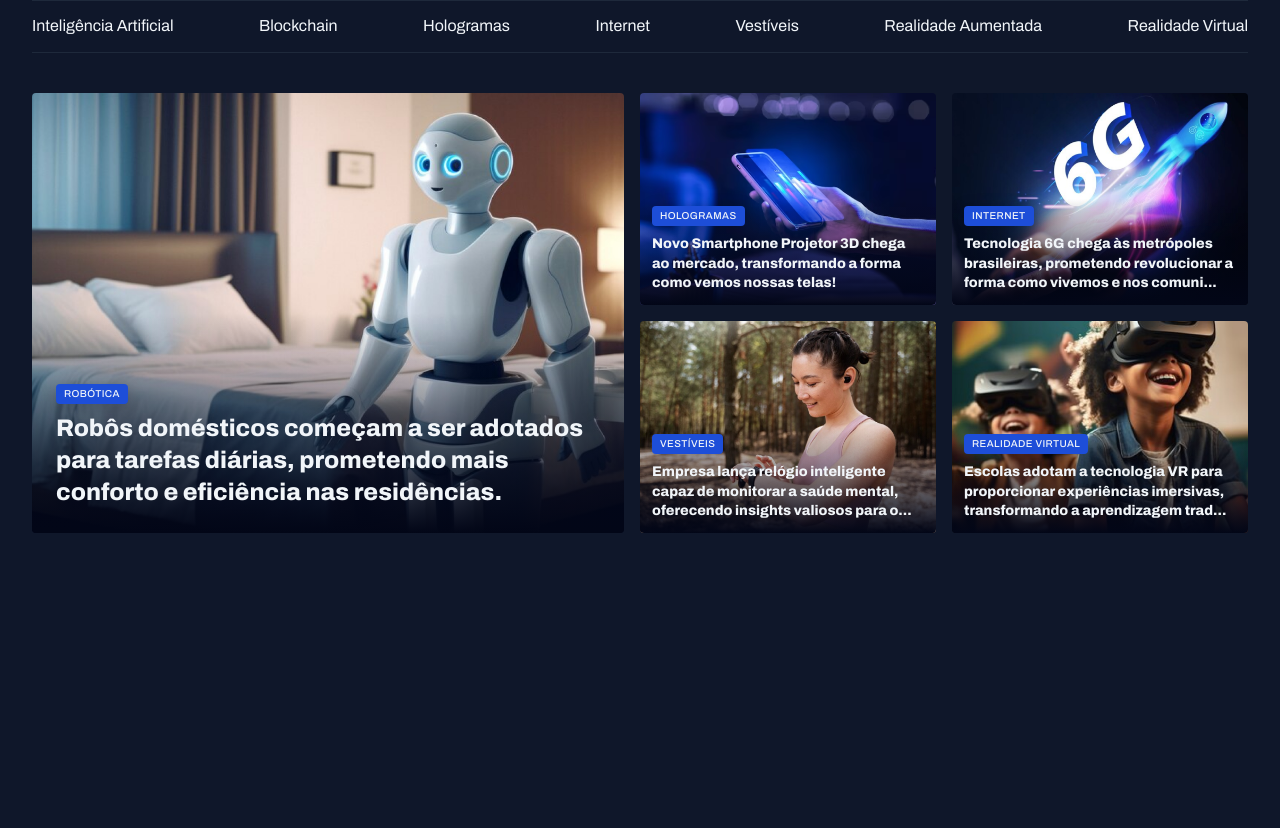
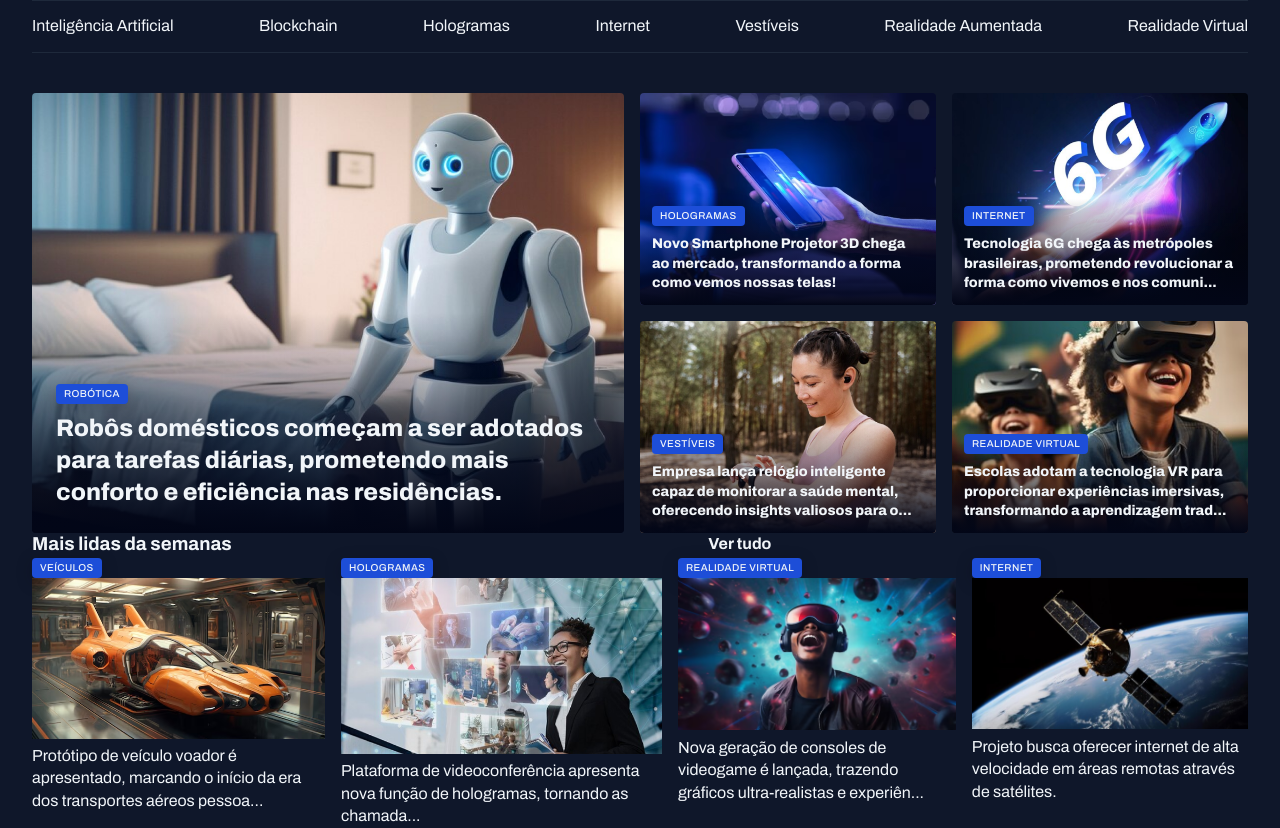
Before and after one commit to kartiaga/Projeto-Porta-De-Noticias, a plain HTML site: page index.html in a window 1280 px wide. Shown: the part 62-890 px from the top of the page. Before the commit the page ends 800 px from the top, so only its background shows below. Drawn offline with Linux system fonts and the light colour scheme.

Commit message:
Estruturando a seção mais lidas da semana

```diff
--- a/index.html
+++ b/index.html
@@ -36,6 +36,7 @@
       <a href="#">Realidade Virtual</a>
     </nav>
   </header>
+
   <main class="container">
     <section id="featured" class="grid grid-flow-col gap-16">
       <figure class="card">
@@ -90,6 +91,41 @@
         </figure>
       </div>
     </section>
+
+    <section id="weekly">
+      <header class="grid grid-flow-col">
+        <h3>Mais lidas da semanas</h3>
+        <a href="#" class="grid grid-flow-col">
+          <strong>Ver tudo</strong>
+          <span></span>
+        </a>
+      </header>
+      <div class="grid gap-16 grid-flow-col">
+        <figure>
+          <span class="content-tag">veículos</span>
+          <img src="assets/images/Image 06.png" alt="">
+          <p>Protótipo de veículo voador é apresentado, marcando o início da era dos transportes aéreos pessoa...</p>
+        </figure>
+
+        <figure>
+          <span class="content-tag">hologramas</span>
+          <img src="assets/images/Image 07.png" alt="">
+          <p>Plataforma de videoconferência apresenta nova função de hologramas, tornando as chamada...</p>
+        </figure>
+
+        <figure>
+          <span class="content-tag">realidade virtual</span>
+          <img src="assets/images/Image 08.png" alt="">
+          <p>Nova geração de consoles de videogame é lançada, trazendo gráficos ultra-realistas e experiên...</p>
+        </figure>
+
+        <figure>
+          <span class="content-tag">internet</span>
+          <img src="assets/images/Image 09.png" alt="">
+          <p>Projeto busca oferecer internet de alta velocidade em áreas remotas através de satélites.</p>
+        </figure>
+      </div>
+    </section>
   </main>
 </body>
 </html>
```
